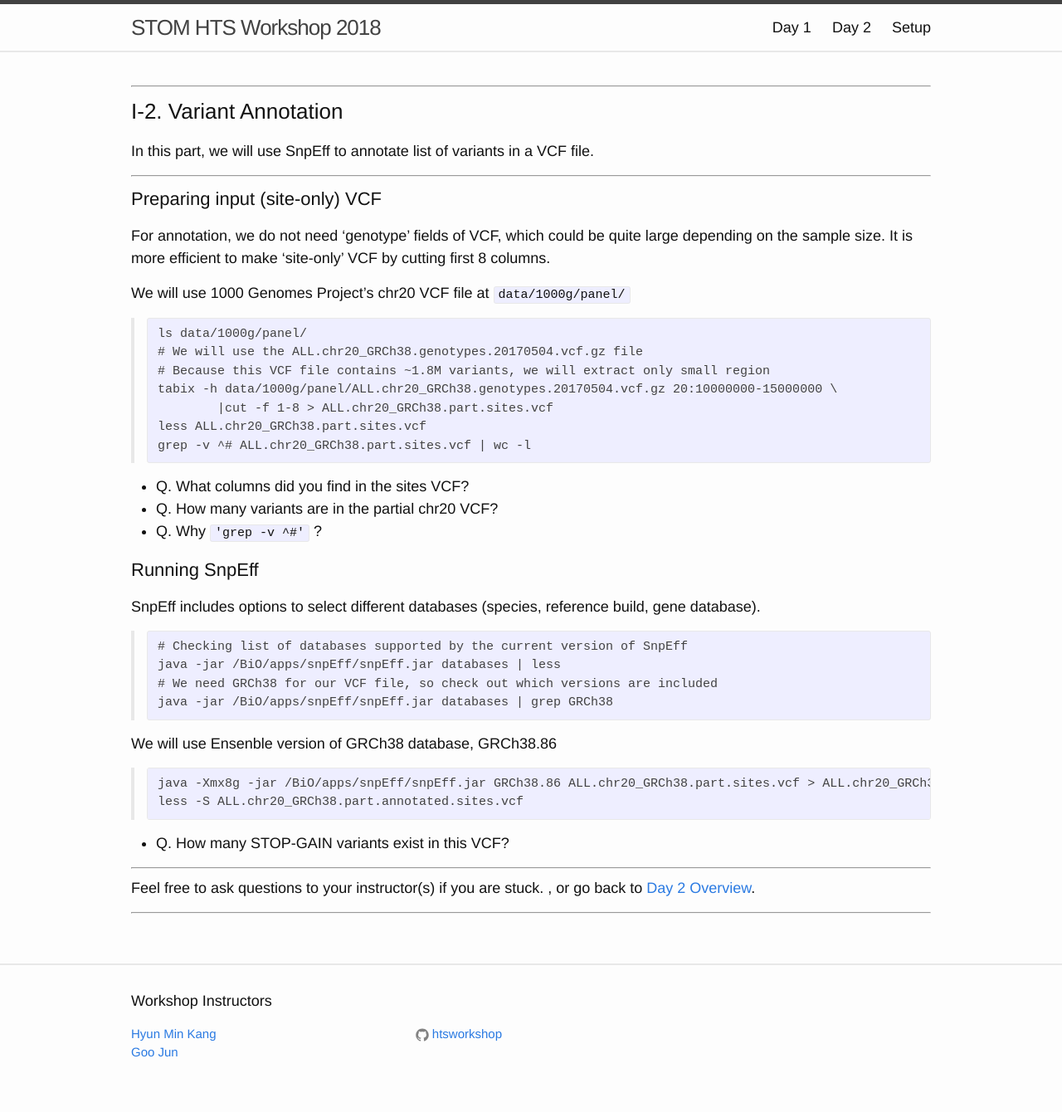
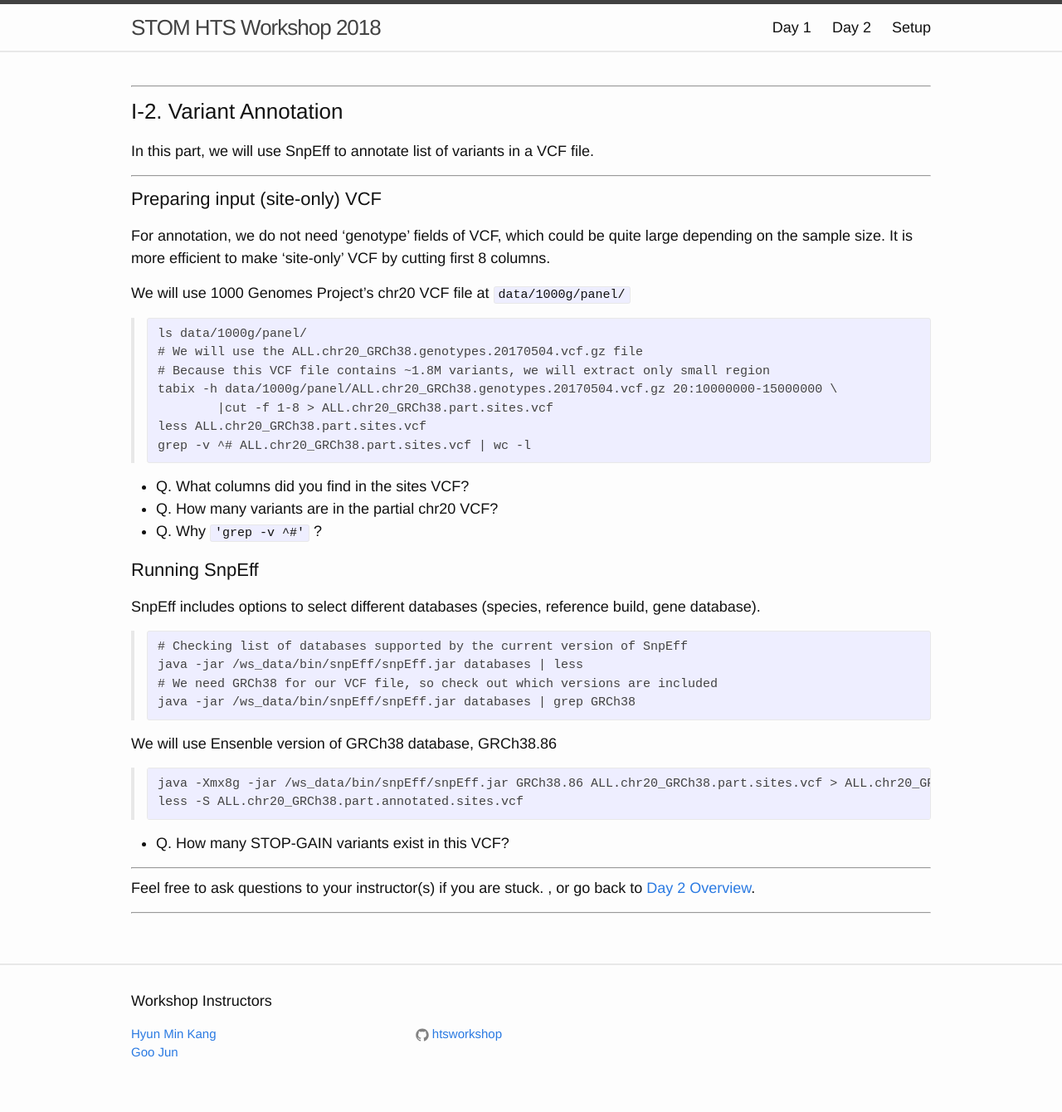
Before and after one commit to htsworkshop/stom-2018, a Jekyll site: the page built from class-material/day2-annotation.md, in a window 1280 px wide. Shown: the whole page at 83% size. Built offline with Jekyll 4.4.1, drawn with Linux system fonts in a browser that asks for light colours.

Commit message:
annotation update

```diff
--- a/class-material/day2-annotation.md
+++ b/class-material/day2-annotation.md
@@ -36,14 +36,14 @@ SnpEff includes options to select different databases (species, reference build,
 
 > <pre>
 # Checking list of databases supported by the current version of SnpEff
-java -jar /BiO/apps/snpEff/snpEff.jar databases | less
+java -jar /ws_data/bin/snpEff/snpEff.jar databases | less
 # We need GRCh38 for our VCF file, so check out which versions are included
-java -jar /BiO/apps/snpEff/snpEff.jar databases | grep GRCh38 </pre>
+java -jar /ws_data/bin/snpEff/snpEff.jar databases | grep GRCh38 </pre>
 
 We will use Ensenble version of GRCh38 database, GRCh38.86
 
 > <pre>
-java -Xmx8g -jar /BiO/apps/snpEff/snpEff.jar GRCh38.86 ALL.chr20_GRCh38.part.sites.vcf > ALL.chr20_GRCh38.part.annotated.sites.vcf
+java -Xmx8g -jar /ws_data/bin/snpEff/snpEff.jar GRCh38.86 ALL.chr20_GRCh38.part.sites.vcf > ALL.chr20_GRCh38.part.annotated.sites.vcf
 less -S ALL.chr20_GRCh38.part.annotated.sites.vcf</pre>
 
 - Q. How many STOP-GAIN variants exist in this VCF?
```
